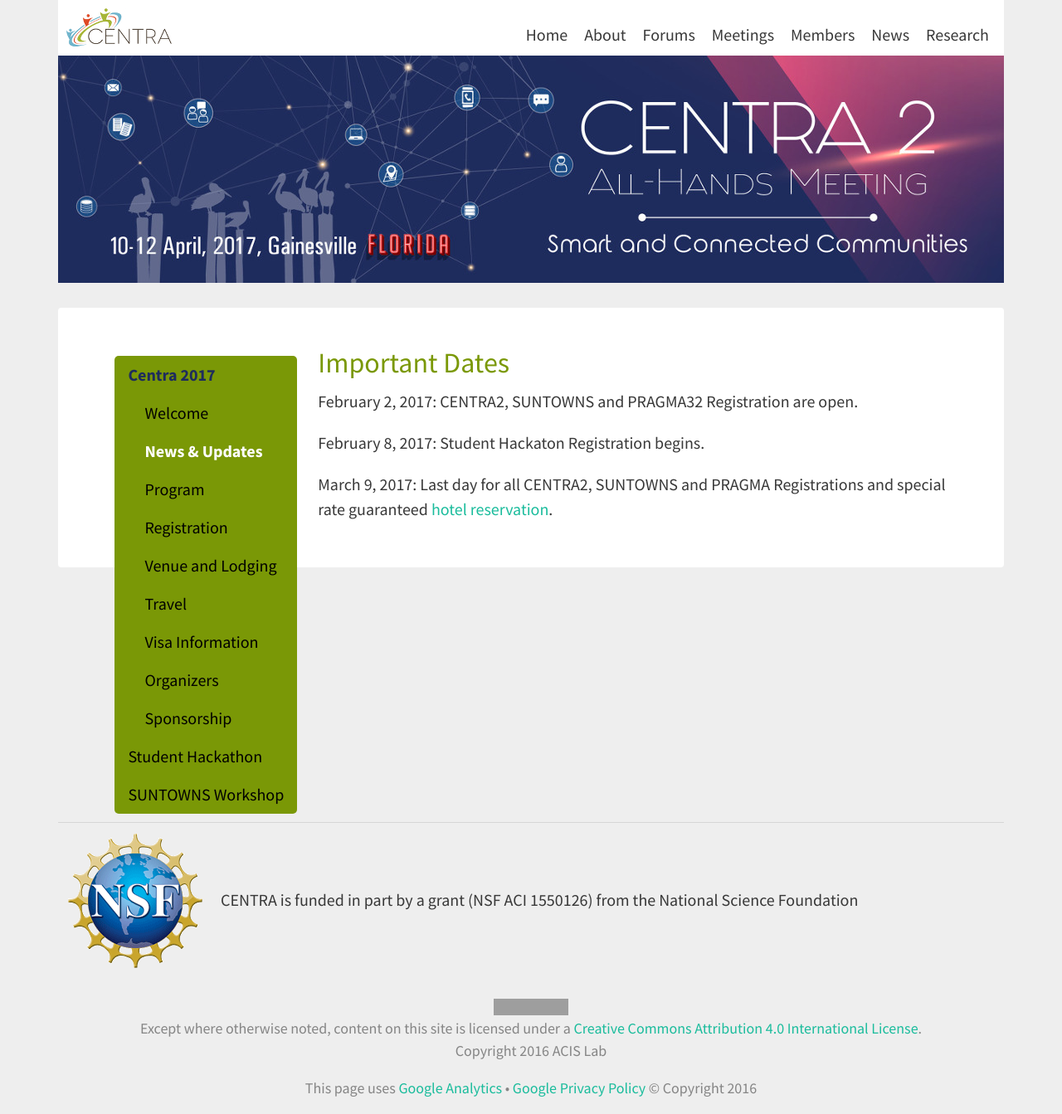
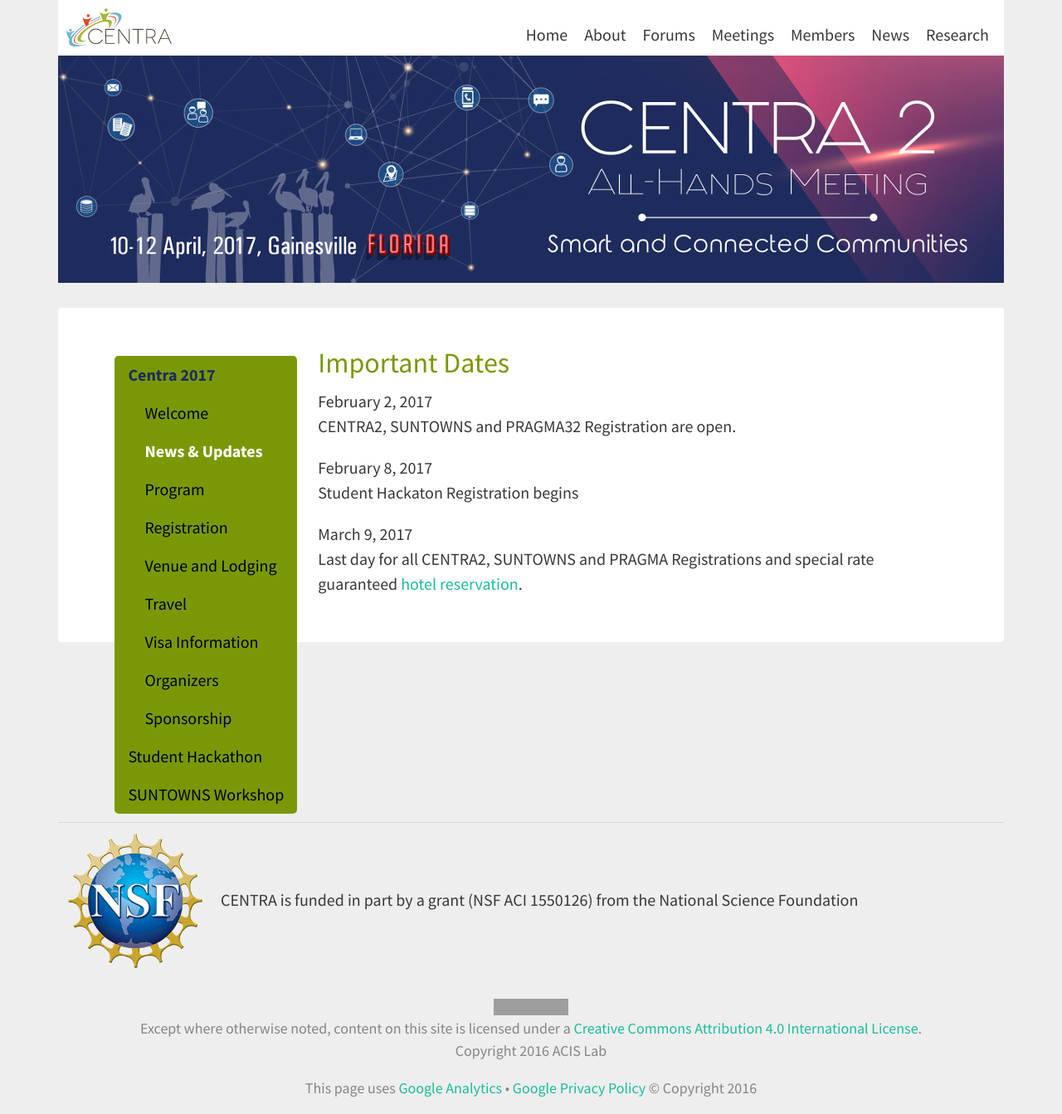
Before and after one commit to hmchou56/centra8, a Jekyll site: the page built from centra2/news.md, in a window 1280 px wide. Shown: the whole page at 83% size. Built offline with Jekyll 4.4.1, drawn with Linux system fonts in a browser that asks for light colours; nearby versions of some CDN libraries; grey boxes are pictures that could not be loaded.

Commit message:
added line breaks

```diff
--- a/centra2/news.md
+++ b/centra2/news.md
@@ -9,8 +9,11 @@
 
 ## Important Dates
 
-February 2, 2017: CENTRA2, SUNTOWNS and PRAGMA32 Registration are open.
+February 2, 2017 <br/>
+CENTRA2, SUNTOWNS and PRAGMA32 Registration are open.
 
-February 8, 2017: Student Hackaton Registration begins.
+February 8, 2017 <br />
+Student Hackaton Registration begins
 
-March 9, 2017: Last day for all CENTRA2, SUNTOWNS and PRAGMA Registrations and special rate guaranteed <a href="http://www.globalcentra.org/centra2/venue.html" target="_blank">hotel reservation</a>.
+March 9, 2017 <br />
+Last day for all CENTRA2, SUNTOWNS and PRAGMA Registrations and special rate guaranteed <a href="http://www.globalcentra.org/centra2/venue.html" target="_blank">hotel reservation</a>.
```
